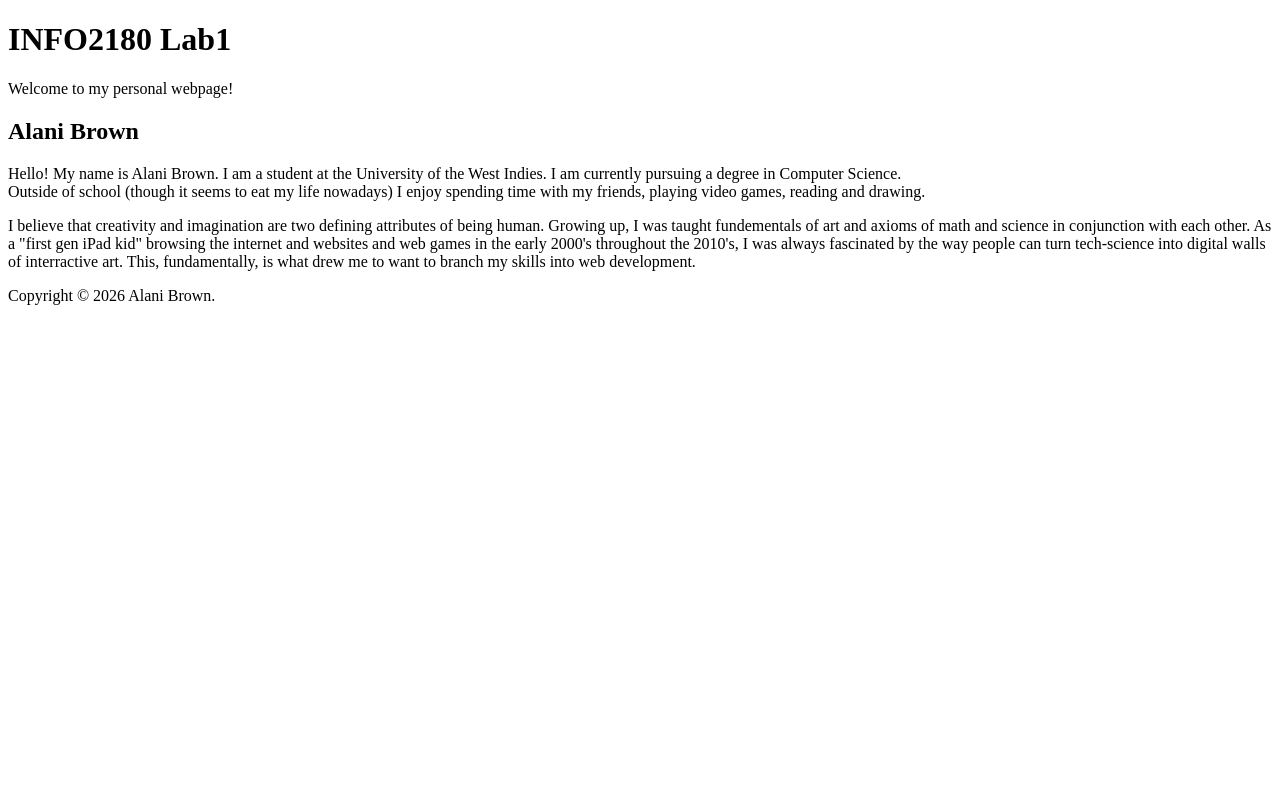
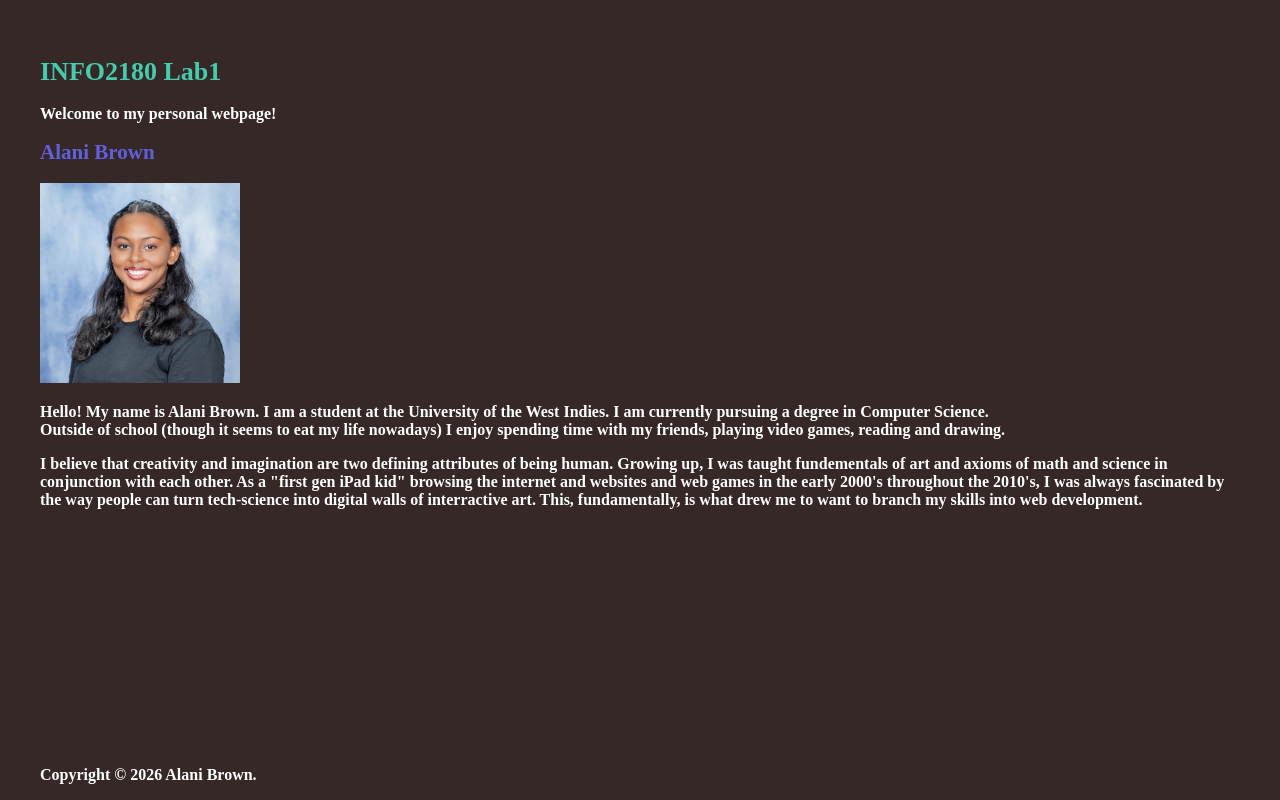
Before and after one commit to LaniKale/info2180-lab1, a plain HTML site: page index.html in a window 1280 px wide. Drawn offline with Linux system fonts and the light colour scheme.

Commit message:
new file:   images/AlaniBrown.jpg 	modified:   index.html 	new file:   styles.css

```diff
--- a/index.html
+++ b/index.html
@@ -4,22 +4,17 @@
 	<meta charset="UTF-8">
 	<meta name="viewport" content="width=device-width, initial-scale=1.0">
 	<title>INFO2180 Lab1</title>
+    <link rel="stylesheet" href="styles.css">
 </head>
 <body>
 	<header>
 		<h1>INFO2180 Lab1</h1>
-        <!-- init nav code made with VS Code AI assistant
-         along with the basic header, for the sake of time. -->
-		<!-- <nav>
-			<a href="#home">Home</a>
-			<a href="#about">About</a>
-			<a href="#contact">Contact</a>
-		</nav> -->
         <p>Welcome to my personal webpage!</p>
 	</header>
 
     <main>
         <h2>Alani Brown</h2>
+        <img src="images/AlaniBrown.jpg" alt="Photo of Alani Brown 2024" style="width:200px; height:200px;" />
         <p>Hello! My name is Alani Brown. I am a student at the University of the West Indies.
             I am currently pursuing a degree in Computer Science.<br>
             Outside of school (though it seems to eat my life nowadays)
--- /dev/null
+++ b/styles.css
@@ -0,0 +1,28 @@
+
+body {
+    background-color: #372828;
+    margin: 20px;
+    padding: 20px;
+}
+
+h1 {
+    color: #44ccac;
+    font-size: 26px;
+}
+
+h2 {
+    font-size: 21px;
+    color: #6060DD
+}
+
+p {
+    font-size: 16px;
+    font-weight: 600;
+    color: #ffffff
+}
+/* add simple spacing and readability improvements as margin, padding or a subtle background color */
+
+footer {
+    position: fixed;
+    bottom: 0;
+}
```
Also changed, not shown: images/AlaniBrown.jpg (added).
